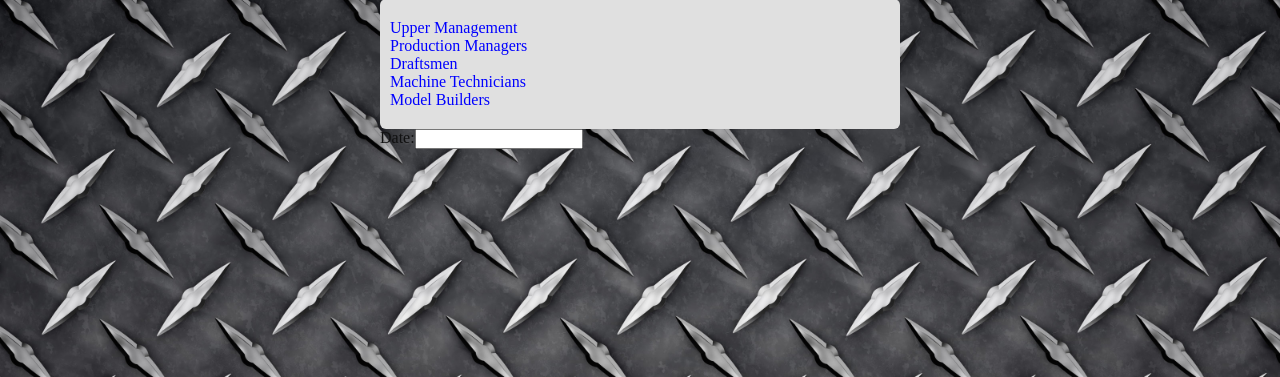
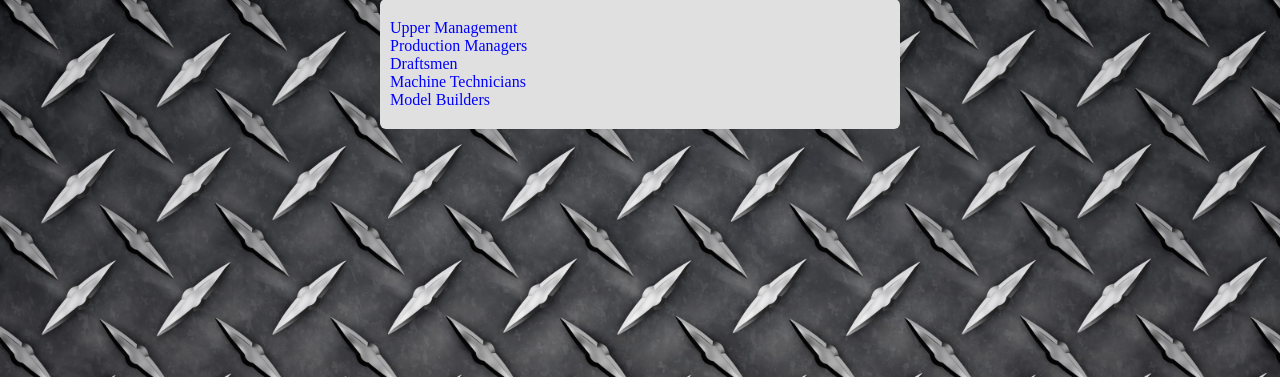
Before and after one commit to youngwebking/envInventionlog, a Django app: page /employees/ in a window 1280 px wide. Shown: the part 43-420 px from the top of the page. Run offline with Django 3.2, Linux system fonts and the light colour scheme; some libraries are stand-ins or nearby versions.

Commit message:
delete date from main template

```diff
--- a/templates/base.html
+++ b/templates/base.html
@@ -65,7 +65,6 @@
 	{% endif %}
 	{% block content %}
 	{% endblock %}
-	<p>Date:<input type="text" id="datepicker" /></p>
 </container>
 <!--<footer class="container">
 	<ol id="footer-links">
```
Also changed, not shown: 2 other files.
